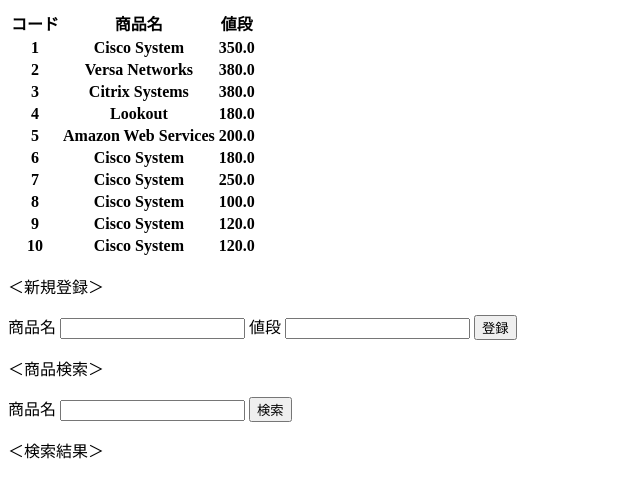
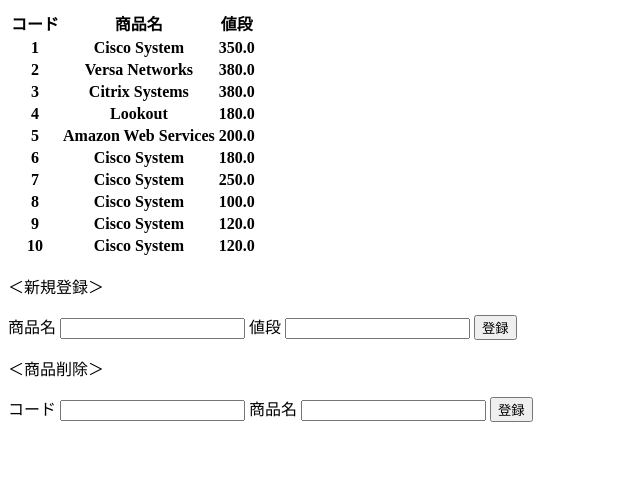
Before and after one commit to dito-dis-cloud/samlpe-3, a Flask app: page / in a window 1280 px wide. Shown: the top 498 px of the page, without its empty margins (0-640 px from the left). Run offline with Flask 3, Linux system fonts and the light colour scheme; data comes from the database, SQL or seed files in the repository; lists and menus that the app fills with data are empty.

Commit message:
Add files via upload

```diff
--- a/templates/index.html
+++ b/templates/index.html
@@ -37,15 +37,17 @@
         </label>
         <button type="submit" formmethod="POST">登録</button>
     </form>
-    <form action='/search'>
-        <p>＜商品検索＞</p>
+    <form action='/result'>
+        <p>＜商品削除＞</p>
         <label>
+            コード
+            <input type="number" name="code" required>
+        </label>
+        <label >
             商品名
             <input type="text" name="name" required>
         </label>
-        <button type="submit" formmethod="POST">検索</button>
-        <!--h2>{{product}}</h2-->
-        <p>＜検索結果＞</p>
+        <button type="submit" formmethod="POST">登録</button>
     </form>
 </body>
 </html>
```
